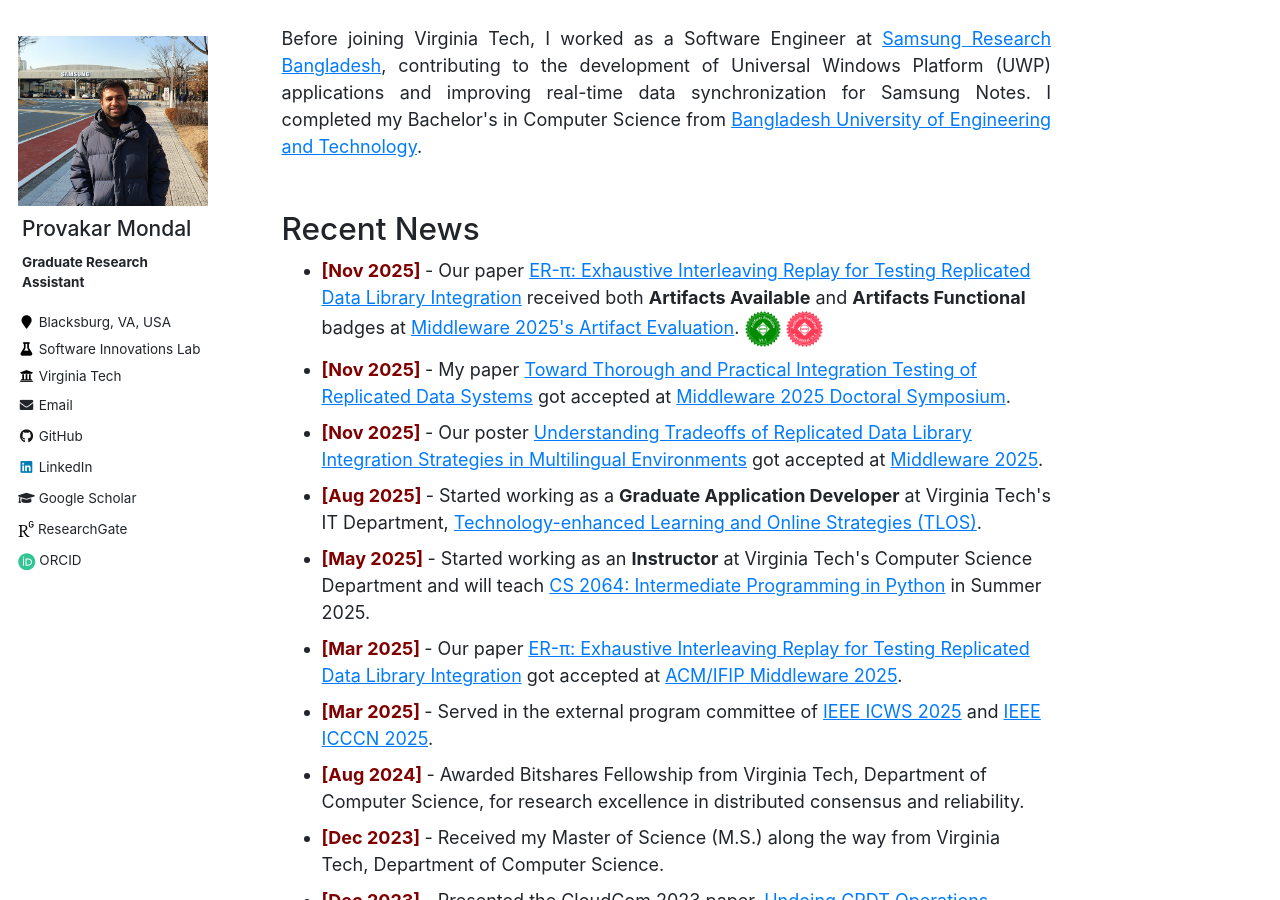
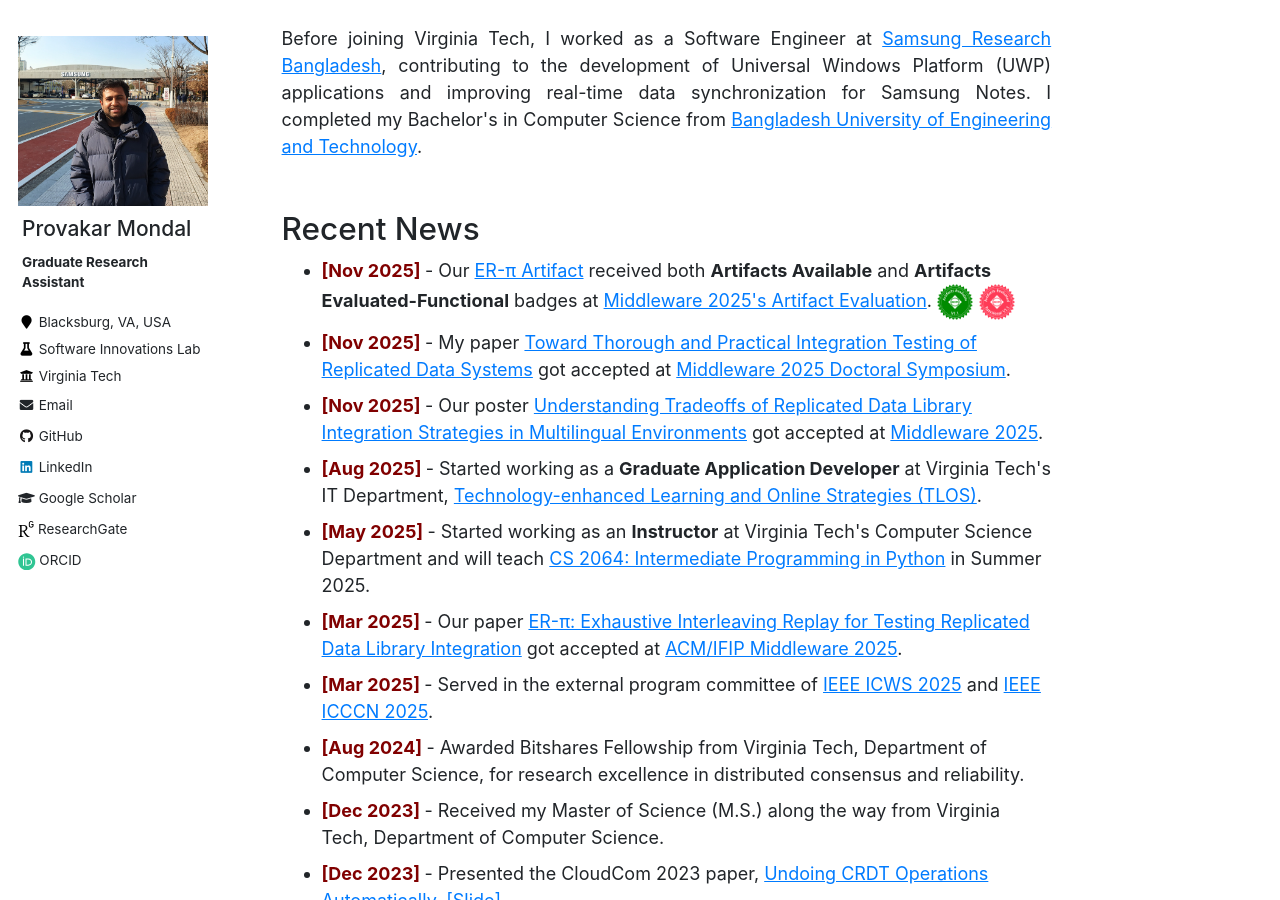
Before and after one commit to surzoprovakar/surzoprovakar.github.io, a Jekyll site: the page built from _pages/about.md, in a window 1280 px wide and 900 px high, scrolled down 398 px. Built offline with Jekyll 4.4.1, drawn with Linux system fonts in a browser that asks for light colours; comment, search, counter and statistics services are not loaded.

Commit message:
update ER-PI's artifact url

```diff
--- a/_pages/about.md
+++ b/_pages/about.md
@@ -30,7 +30,7 @@
 
 <ul>
 
-<li><strong><span style="color:Maroon"> [Nov 2025] </span></strong> - Our paper <a href="https://people.cs.vt.edu/provakar/Middleware_25__ER_%f0%9d%9c%8b_.pdf" target="_blank" rel="noopener noreferrer">ER-&pi;: Exhaustive Interleaving Replay for Testing Replicated Data Library Integration</a> received both <b>Artifacts Available</b> and <b>Artifacts Functional</b> badges at <a href = "https://middleware-conf.github.io/2025/program/accepted-paper-list/" target="_blank" rel="noopener noreferrer">Middleware 2025's Artifact Evaluation</a>. <img src="/images/artifact_available_v1.1.png" alt="Artifacts Available Badge" style="height:5%; width:5%;object-fit: contain;"> <img src="/images/artifact_functional_v1.1.png" alt="Artifacts Functional Badge" style="height:5%; width:5%;object-fit: contain;"></li>
+<li><strong><span style="color:Maroon"> [Nov 2025] </span></strong> - Our <a href="https://github.com/SoftwareInnovationsLab/ER-PI-Middleware25-Artifact" target="_blank" rel="noopener noreferrer">ER-&pi; Artifact</a> received both <b>Artifacts Available</b> and <b>Artifacts Evaluated-Functional</b> badges at <a href = "https://middleware-conf.github.io/2025/program/accepted-paper-list/" target="_blank" rel="noopener noreferrer">Middleware 2025's Artifact Evaluation</a>. <img src="/images/artifact_available_v1.1.png" alt="Artifacts Available Badge" style="height:5%; width:5%;object-fit: contain;"> <img src="/images/artifact_functional_v1.1.png" alt="Artifacts Functional Badge" style="height:5%; width:5%;object-fit: contain;"></li>
 
 
 <li><strong><span style="color:Maroon"> [Nov 2025] </span></strong> - My paper <a href = "https://people.cs.vt.edu/provakar/Middleware_25_Thorough_Testing.pdf" target="_blank" rel="noopener noreferrer"> Toward Thorough and Practical Integration Testing of Replicated Data Systems</a> got accepted at <a href = "https://middleware-conf.github.io/2025/" target="_blank" rel="noopener noreferrer">Middleware 2025 Doctoral Symposium</a>. </li>
```
Also changed, not shown: _pages/projects.md (+1 -1 lines), _pages/research.md (+2 -1 lines).
